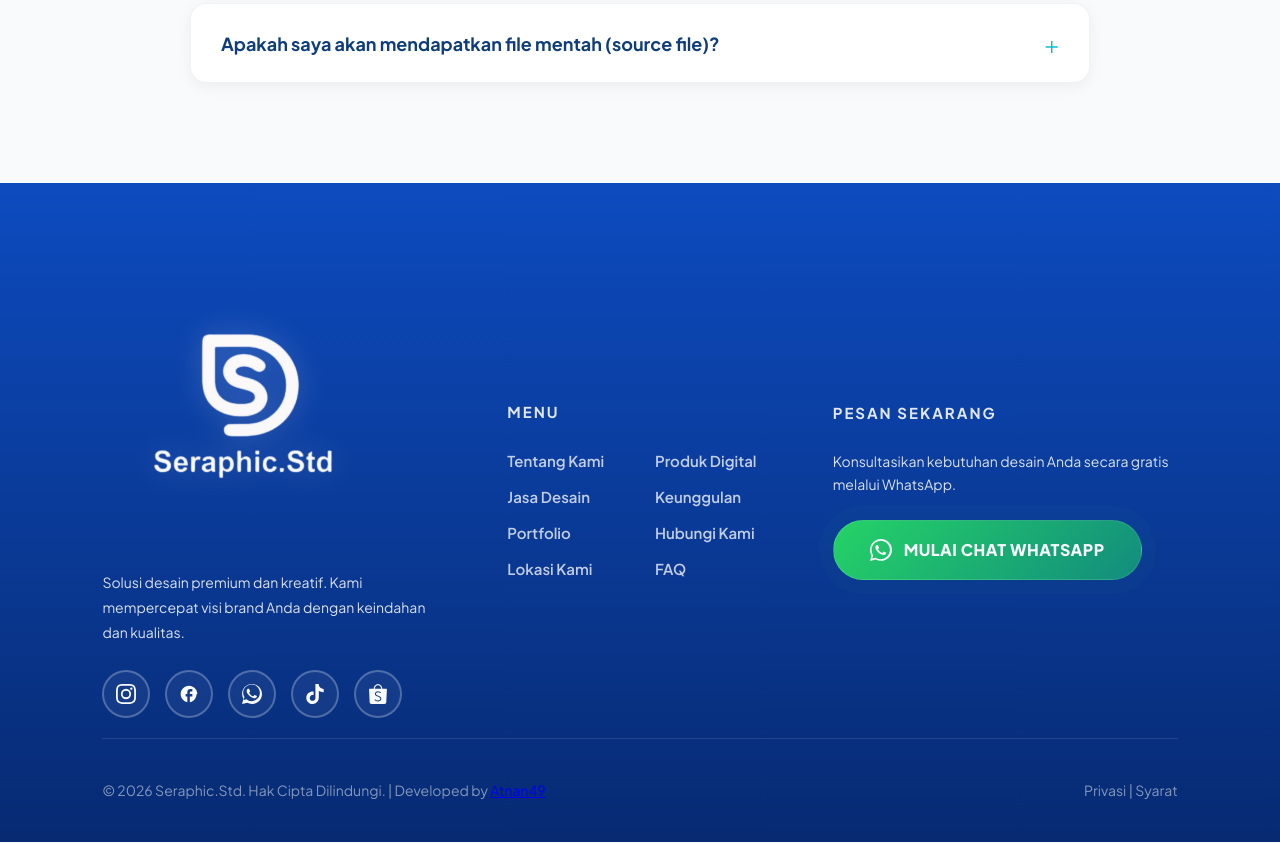
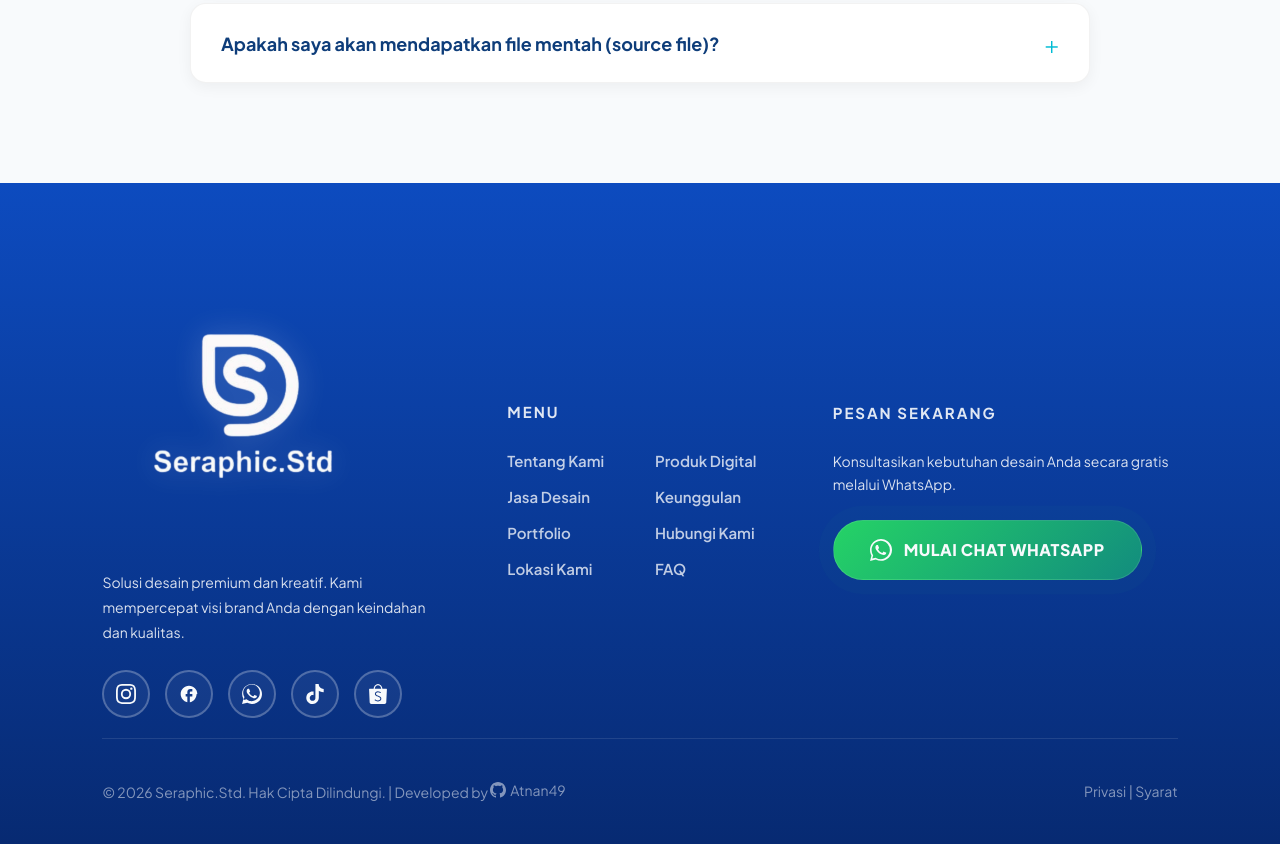
Before and after one commit to Atnan49/Seraphic_std, a website: page index.html in a window 1280 px wide. Shown: the part 7584-8428 px from the top of the page. Drawn offline with Linux system fonts and the light colour scheme; files whose address does not match are found by name.

Commit message:
Github Logo

```diff
--- a/index.html
+++ b/index.html
@@ -764,7 +764,10 @@
 
         <div class="footer-bottom-center">
             <p class="copyright">&copy; 2026 Seraphic.Std. Hak Cipta Dilindungi. | Developed by <a
-                    href="https://project-6ivrc.vercel.app/">Atnan49</a></p>
+                    href="https://project-6ivrc.vercel.app/" style="display: inline-flex; align-items: center; gap: 4px; color: inherit; text-decoration: none;">
+                    <svg viewBox="0 0 24 24" width="16" height="16" aria-hidden="true"><path fill="currentColor" d="M12 0c-6.626 0-12 5.373-12 12 0 5.302 3.438 9.8 8.207 11.387.599.111.793-.261.793-.577v-2.234c-3.338.726-4.033-1.416-4.033-1.416-.546-1.387-1.333-1.756-1.333-1.756-1.089-.745.083-.729.083-.729 1.205.084 1.839 1.237 1.839 1.237 1.07 1.834 2.807 1.304 3.492.997.107-.775.418-1.305.762-1.604-2.665-.305-5.467-1.334-5.467-5.931 0-1.311.469-2.381 1.236-3.221-.124-.303-.535-1.524.117-3.176 0 0 1.008-.322 3.301 1.23.957-.266 1.983-.399 3.003-.404 1.02.005 2.047.138 3.006.404 2.291-1.552 3.297-1.23 3.297-1.23.653 1.653.242 2.874.118 3.176.77.84 1.235 1.911 1.235 3.221 0 4.609-2.807 5.624-5.479 5.921.43.372.823 1.102.823 2.222v3.293c0 .319.192.694.801.576 4.765-1.589 8.199-6.086 8.199-11.386 0-6.627-5.373-12-12-12z"/></svg>
+                    Atnan49
+                </a></p>
             <div class="footer-legal-center">
                 <a href="privacy.html" id="footer-link-privacy">Privasi</a> |
                 <a href="terms.html" id="footer-link-terms">Syarat</a>
```
